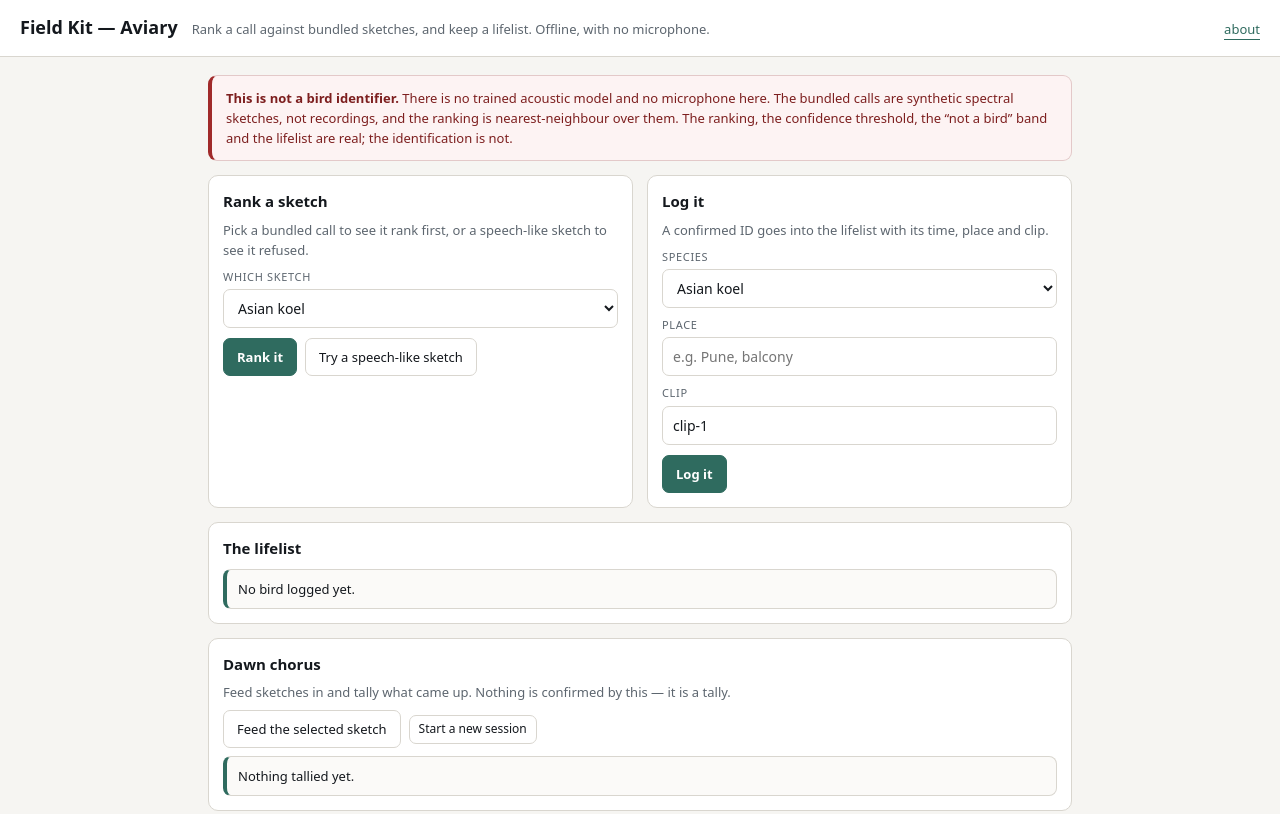
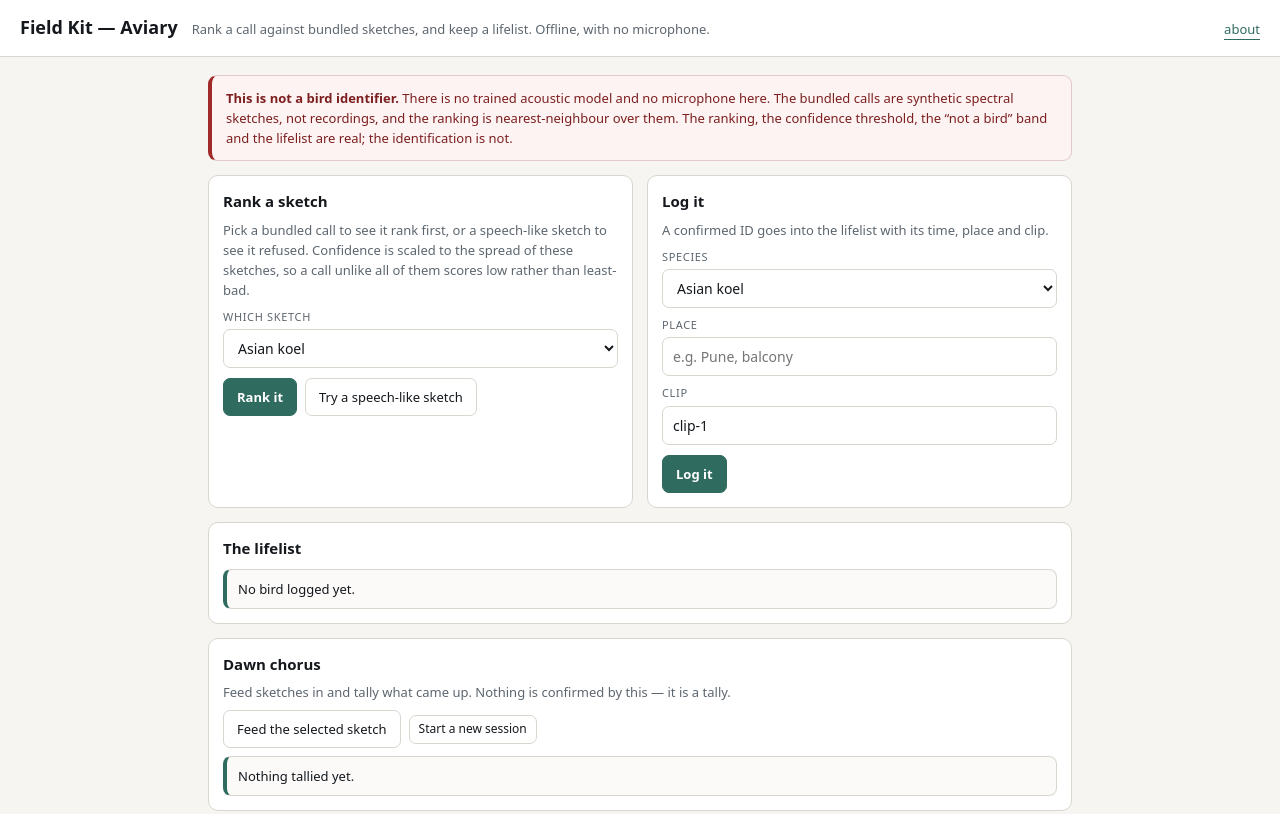
Before and after one commit to drsamonline/app-field-kit, a website: page docs/play/index.html in a window 1280 px wide. Shown: the top 814 px of the page. Drawn offline with Linux system fonts and the light colour scheme.

Commit message:
docs: say on the page how confidence is scaled
Also the push that triggers the build: a workflow added in the branch-creating push does not fire for
that push.

```diff
--- a/docs/play/index.html
+++ b/docs/play/index.html
@@ -61,7 +61,8 @@
   <div class="grid2">
     <section class="card">
       <h2>Rank a sketch</h2>
-      <p class="claim">Pick a bundled call to see it rank first, or a speech-like sketch to see it refused.</p>
+      <p class="claim">Pick a bundled call to see it rank first, or a speech-like sketch to see it refused. Confidence is scaled to the spread of
+        these sketches, so a call unlike all of them scores low rather than least-bad.</p>
       <label class="fld" for="pick">Which sketch</label>
       <select id="pick"></select>
       <div class="bar">
```
